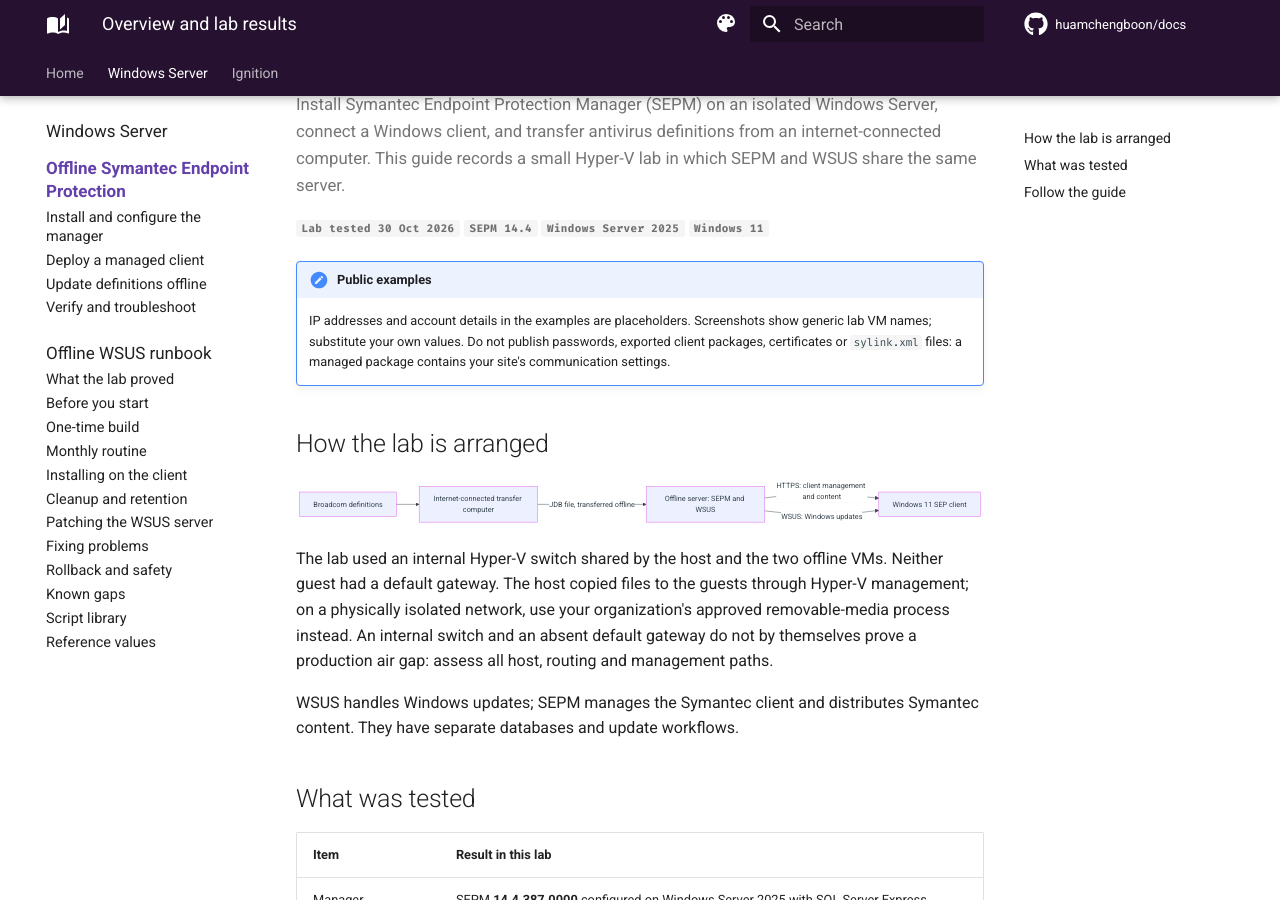
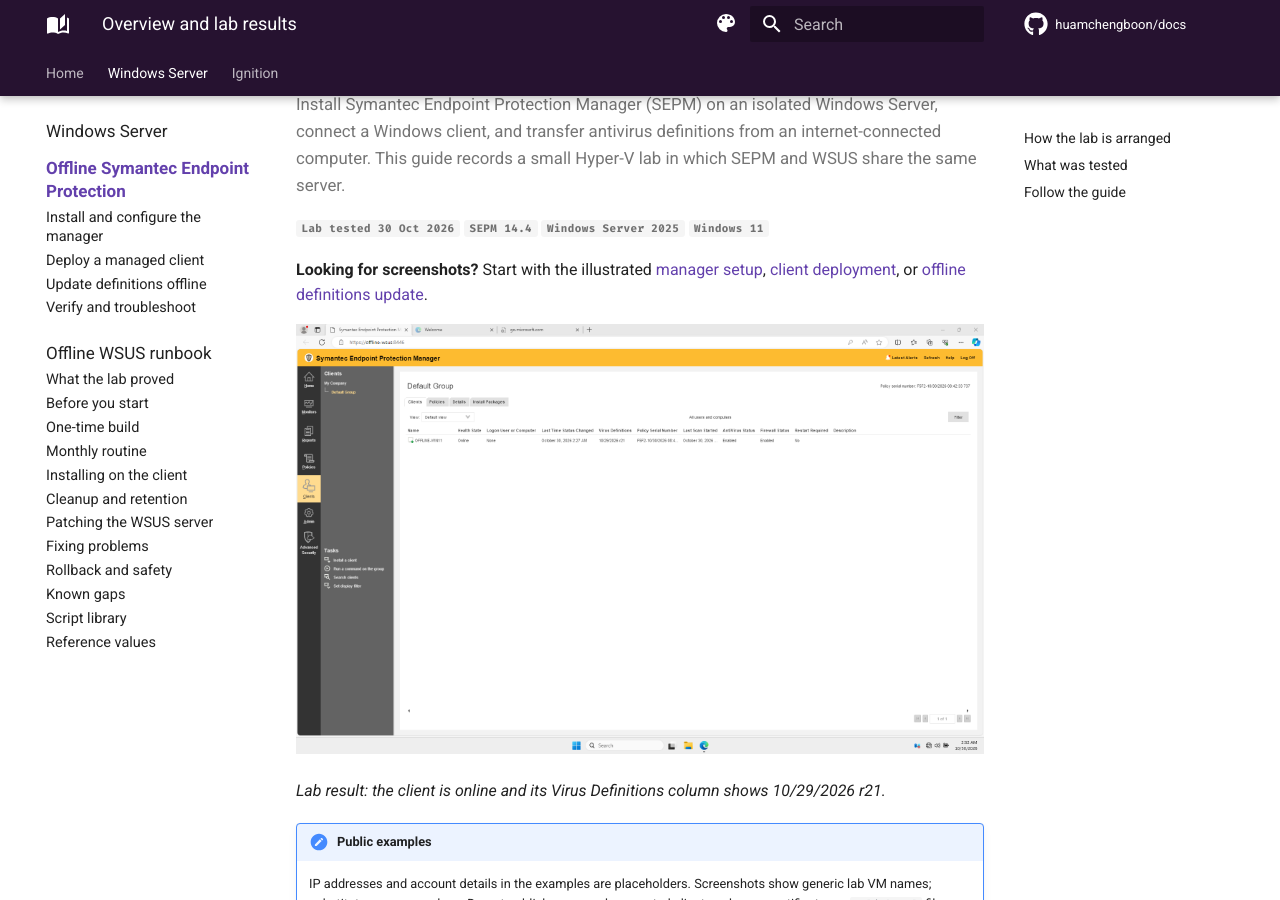
Before and after one commit to huamchengboon/docs, an MkDocs documentation site: the page built from docs/windows-server/offline-sepm/index.md, in a window 1280 px wide and 900 px high, scrolled down 223 px. Built offline with MkDocs 1.6.1 and Material for MkDocs 9.7.7, drawn with Linux system fonts in a browser that asks for light colours; comment, search, counter and statistics services are not loaded; some of the changed text lies outside the part shown.

Commit message:
Make SEPM screenshots easy to find

```diff
--- a/docs/windows-server/offline-sepm/index.md
+++ b/docs/windows-server/offline-sepm/index.md
@@ -4,6 +4,12 @@ Install Symantec Endpoint Protection Manager (SEPM) on an isolated Windows Serve
 { .lead }
 
 <span class="tag">Lab tested 30 Oct 2026</span> <span class="tag">SEPM 14.4</span> <span class="tag">Windows Server 2025</span> <span class="tag">Windows 11</span>
+
+**Looking for screenshots?** Start with the illustrated [manager setup](manager.md#install-and-run-the-configuration-wizard), [client deployment](client.md#export-a-package), or [offline definitions update](updates.md#2-import-on-the-offline-manager).
+
+![SEPM console showing the Windows 11 client online after its definitions update](img/client-updated.png)
+
+*Lab result: the client is online and its Virus Definitions column shows 10/29/2026 r21.*
 
 !!! note "Public examples"
 
@@ -35,10 +41,7 @@ WSUS handles Windows updates; SEPM manages the Symantec client and distributes S
 
 The test did **not** verify malware detection, a full scan, an actual WSUS update installation after adding SEP, disaster recovery, or the full range of offline security content. TCP reachability is not proof that a Windows update can be installed. Test those items separately in your environment.
 
-<figure markdown="span">
-  ![The SEPM Default Group showing the lab Windows 11 client online](img/client-updated.png){ loading=lazy }
-  <figcaption>After the offline import, the lab client is online and reports virus definitions dated 29 October 2026, revision 21.</figcaption>
-</figure>
+
 
 !!! warning "Antivirus definitions are one content type"
 
@@ -46,9 +49,13 @@ The test did **not** verify malware detection, a full scan, an actual WSUS updat
 
 ## Follow the guide
 
+
 1. [Install and configure the manager](manager.md).
+
 2. [Export and install a managed client](client.md).
+
 3. [Transfer certified definitions offline](updates.md).
+
 4. [Verify the result and troubleshoot](verification.md).
 
 For Windows updates, use the separate [Offline WSUS runbook](../offline-wsus/index.md). The SEPM procedure does not replace WSUS metadata export, import or approvals.
```
Also changed, not shown: docs/windows-server/offline-sepm/client.md (+11 -0 lines), docs/windows-server/offline-sepm/manager.md (+12 -0 lines), docs/windows-server/offline-sepm/updates.md (+12 -0 lines).
